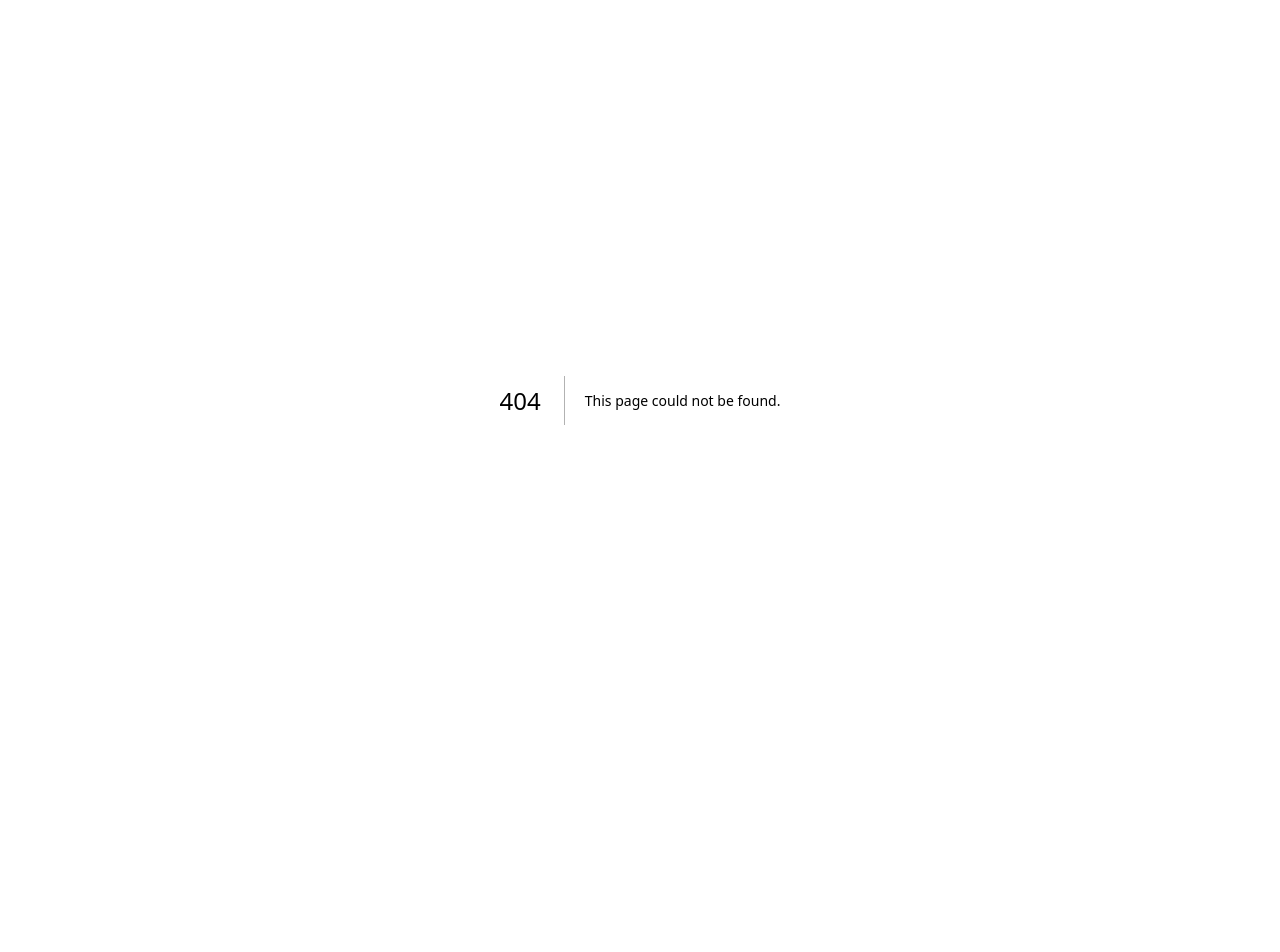
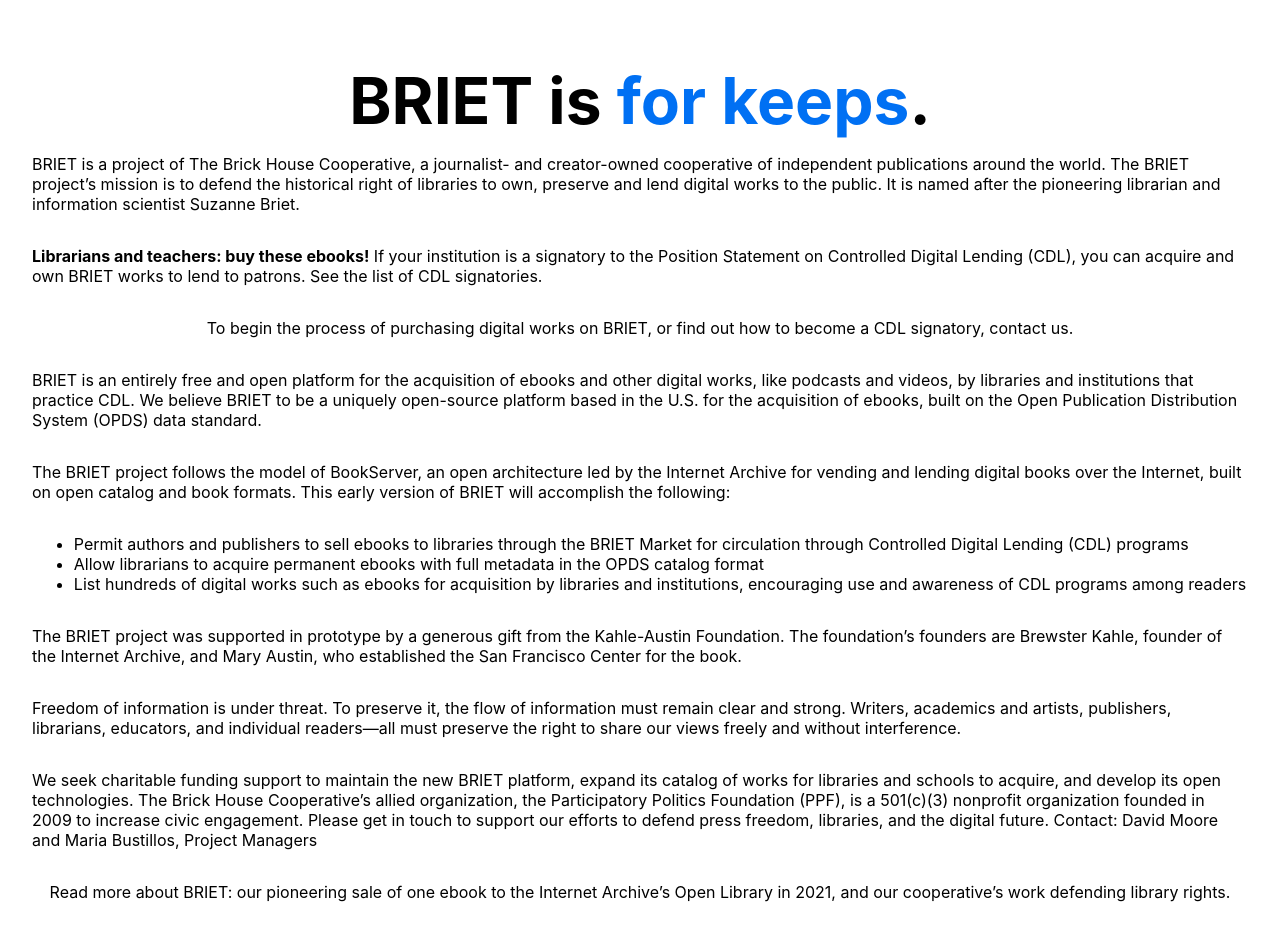
Before and after one commit to brickhousecoop/briet, a Next.js app in the folder apps/market/: page /about in a window 1280 px wide. Before the commit this address had no page. Shown: the top 952 px of the page. Before the commit the page ends 800 px from the top, so only its background shows below. Built offline with nearby package versions, Linux system fonts and the light colour scheme.

Commit message:
Add about page

```diff
--- /dev/null
+++ b/apps/market/pages/about.js
@@ -0,0 +1,51 @@
+import Head from 'next/head'
+import Image from 'next/image'
+import Link from 'next/link'
+import Footer from '../components/footer'
+import styles from '../styles/Home.module.css'
+
+const BrietAboutPage = () => {
+  return (
+    <div className={styles.container}>
+      <Head>
+        <title>BRIET Marketplace</title>
+        <link rel="icon" href="/favicon.ico" />
+      </Head>
+
+      <main className={styles.main}>
+        <h1 className={styles.title}>
+          BRIET is <a href="https://controlleddigitallending.org">for keeps</a>.
+        </h1>
+
+        <p>BRIET is a project of <Link href="https://thebrick.house">The Brick House Cooperative</Link>, a journalist- and creator-owned cooperative of independent publications around the world. The BRIET project’s mission is to defend the historical right of libraries to own, preserve and lend digital works to the public. It is named after the pioneering librarian and information scientist Suzanne Briet.</p>
+
+        <p><strong>Librarians and teachers: buy these ebooks!</strong> If your institution is a signatory to the <Link href="https://controlleddigitallending.org/statement">Position Statement</Link> on Controlled Digital Lending (CDL), you can acquire and own BRIET works to lend to patrons. See the <Link href="https://controlleddigitallending.org/ill-signatories/">list of CDL signatories</Link>.</p>
+
+        <p>To begin the process of purchasing digital works on BRIET, or find out how to become a CDL signatory, <Link href="mailto:help@briet.app">contact us</Link>.</p>
+
+        <p>BRIET is an entirely free and open platform for the acquisition of ebooks and other digital works, like podcasts and videos, by libraries and institutions that practice CDL. We believe BRIET to be a uniquely open-source platform based in the U.S. for the acquisition of ebooks, built on the <Link href="https://specs.opds.io/opds-1.2">Open Publication Distribution System</Link> (OPDS) data standard.</p>
+
+        <p>The BRIET project follows the model of BookServer, an open architecture led by the Internet Archive for vending and lending digital books over the Internet, built on open catalog and book formats. This early version of BRIET will accomplish the following:</p>
+
+        <ul>
+          <li>Permit authors and publishers to sell ebooks to libraries through the BRIET Market for circulation through Controlled Digital Lending (CDL) programs</li>
+          <li>Allow librarians to acquire permanent ebooks with full metadata in the OPDS catalog format</li>
+          <li>List hundreds of digital works such as ebooks for acquisition by libraries and institutions, encouraging use and awareness of CDL programs among readers</li>
+        </ul>
+
+        <p>The BRIET project was supported in prototype by a generous gift from the Kahle-Austin Foundation. The foundation’s founders are Brewster Kahle, founder of the Internet Archive, and Mary Austin, who established the San Francisco Center for the book.</p>
+
+        <p>Freedom of information is under threat. To preserve it, the flow of information must remain clear and strong. Writers, academics and artists, publishers, librarians, educators, and individual readers—all must preserve the right to share our views freely and without interference.</p>
+
+        <p>We seek charitable funding support to maintain the new BRIET platform, expand its catalog of works for libraries and schools to acquire, and develop its open technologies. The Brick House Cooperative’s allied organization, the Participatory Politics Foundation (PPF), is a 501(c)(3) nonprofit organization founded in 2009 to increase civic engagement. Please get in touch to support our efforts to defend press freedom, libraries, and the digital future. Contact: David Moore and Maria Bustillos, Project Managers</p>
+
+        <p>Read more about BRIET: our pioneering <Link href="https://www.thenation.com/article/culture/libraries-digital-publishing-ebooks/">sale</Link> of one ebook to the Internet Archive’s Open Library in 2021, and our cooperative’s work <Link href="https://popula.com/2022/01/12/buy-this-book-from-the-brick-house-cooperative/">defending library rights</Link>.</p>
+      </main>
+      <Footer/>
+    </div>
+  )
+}
+
+BrietAboutPage.displayName = 'BrietAboutPage'
+
+export default BrietAboutPage
```
